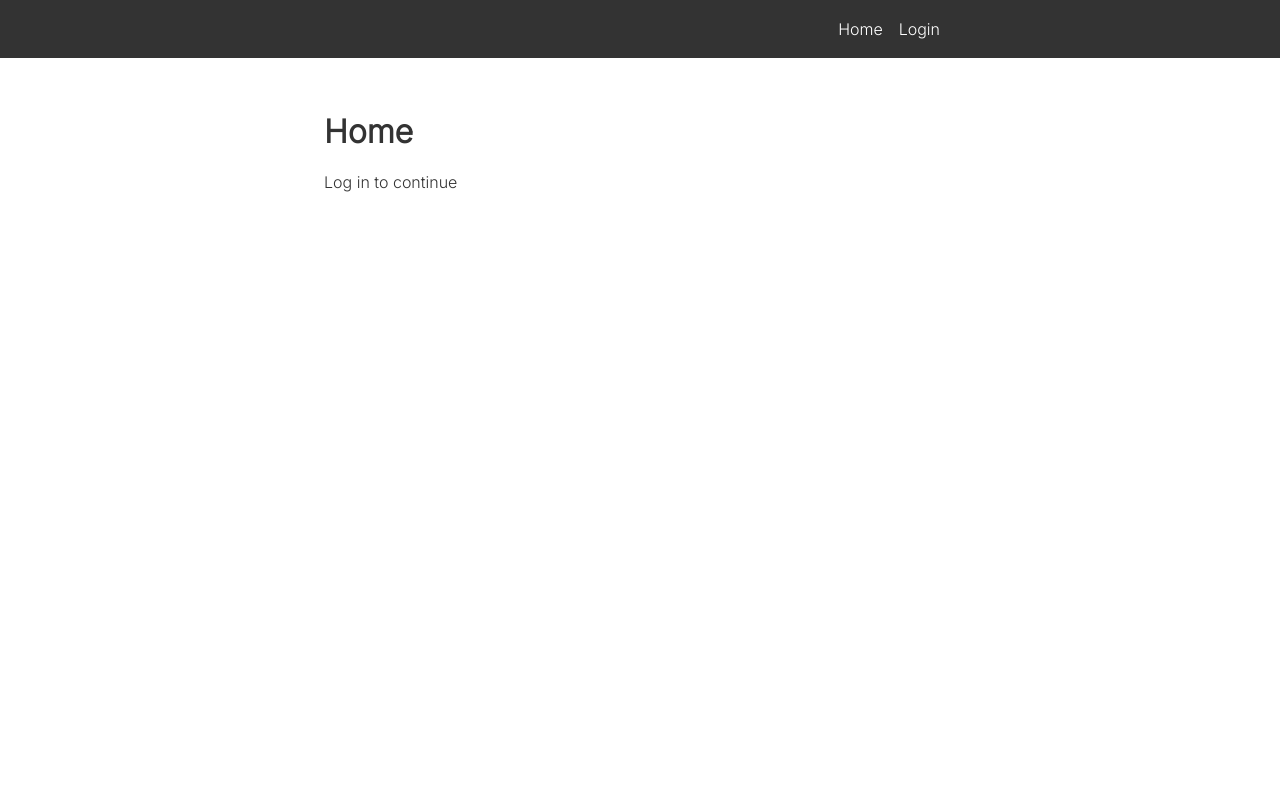
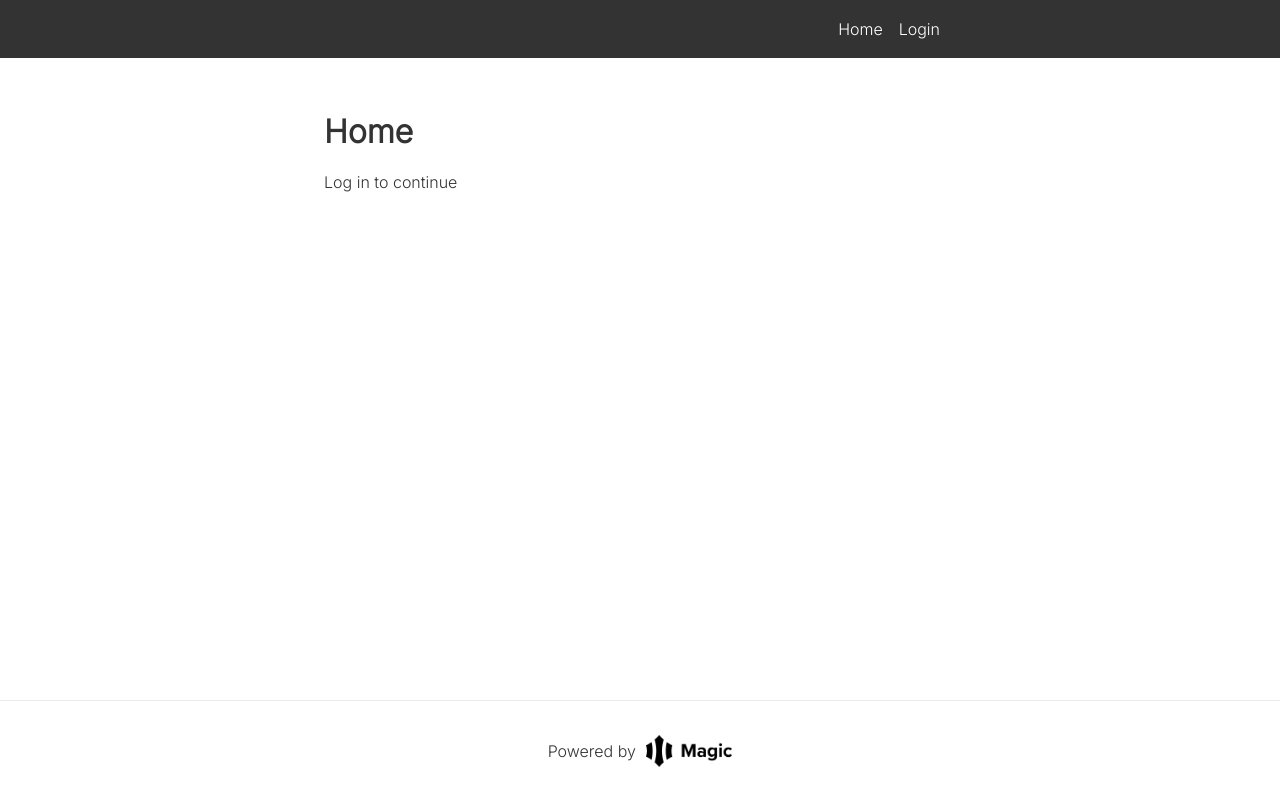
Before and after one commit to shahbaz17/magic-demo, a Next.js app: page / in a window 1280 px wide. Built offline with nearby package versions, Linux system fonts and the light colour scheme; no server answers.

Commit message:
added footer

```diff
--- a/components/layout.js
+++ b/components/layout.js
@@ -14,6 +14,9 @@ const Layout = (props) => (
       <div className="container">{props.children}</div>
     </main>
 
+    <footer>
+      Powered by <img src="/magic.png" alt="Magic Logo" className="footer-img" />
+    </footer>
     <style jsx global>{`
       @import url("https://fonts.googleapis.com/css2?family=Inter:wght@300&display=swap");
       *,
@@ -40,7 +43,13 @@ const Layout = (props) => (
         border-top: 1px solid #eaeaea;
         display: flex;
         justify-content: center;
+        bottom: 0px;
+        position: absolute;
         align-items: center;
+      }
+      .footer-img {
+        height: 32px;
+        margin-left: 10px;
       }
     `}</style>
   </>
```
Also changed, not shown: public/magic.png (added), public/vercel.svg (deleted).
